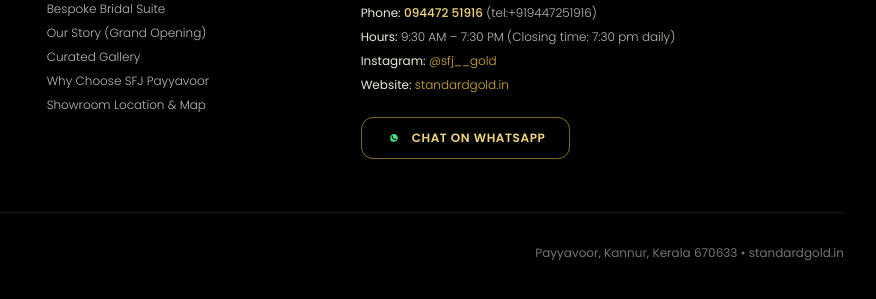
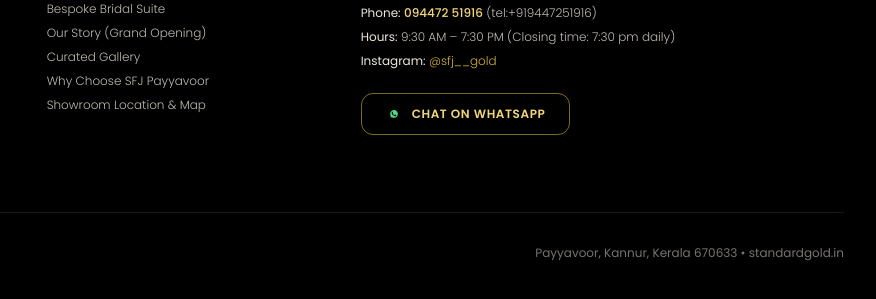
Before and after one commit to jyothiskv807-sys/std_goldn_diamond, a plain HTML site: page index.html in a window 1280 px wide. Shown: the part 6963-7262 px from the top of the page, 404-1280 px from the left. Drawn offline with nearby package versions, Linux system fonts and the light colour scheme; animation ran at ten frames a second.

Commit message:
fix: remove Website line from footer showroom contact section

```diff
--- a/index.html
+++ b/index.html
@@ -1052,7 +1052,6 @@
         <p><strong class="text-softWhite">Phone:</strong> <a href="tel:+919447251916" class="text-lightGold hover:underline font-medium">094472 51916</a> (tel:+919447251916)</p>
         <p><strong class="text-softWhite">Hours:</strong> 9:30 AM – 7:30 PM (Closing time: 7:30 pm daily)</p>
         <p><strong class="text-softWhite">Instagram:</strong> <a href="https://instagram.com/sfj__gold" target="_blank" rel="noopener noreferrer" class="text-royalGold hover:underline">@sfj__gold</a></p>
-        <p><strong class="text-softWhite">Website:</strong> <a href="https://standardgold.in" target="_blank" rel="noopener noreferrer" class="text-royalGold hover:underline">standardgold.in</a></p>
       </div>
 
       <!-- Exact WhatsApp CTA from PRD -->
```
